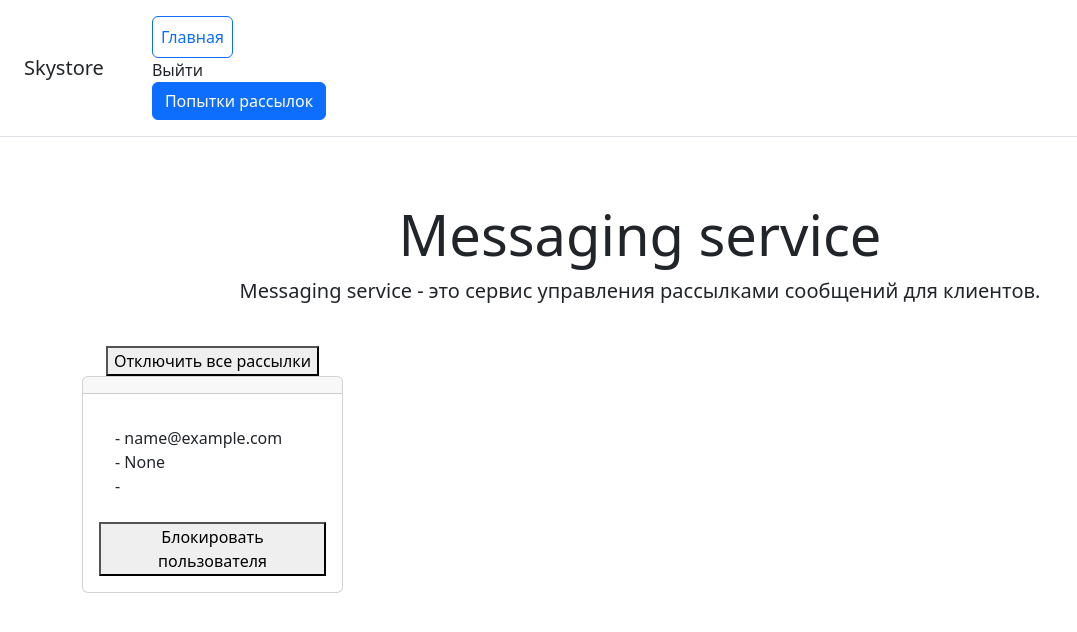
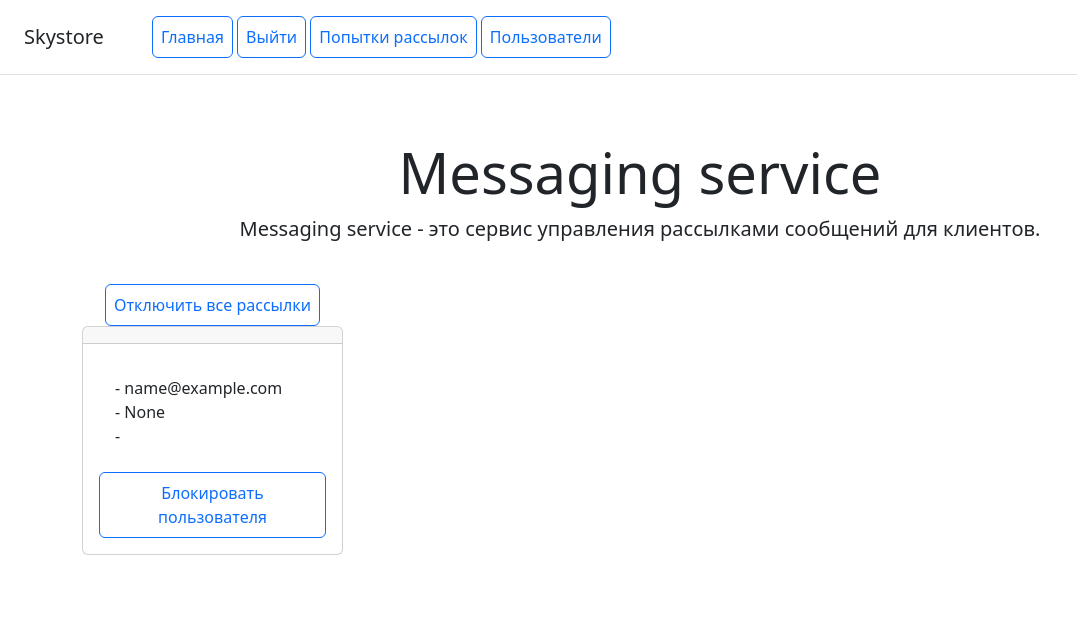
Before and after one commit to Aleks7775/Coursework-Mailing-list-management-service, a Django app: page /users/user/ in a window 1280 px wide. Shown: the top 632 px of the page, without its empty margins (0-1077 px from the left). Run offline with Django 5.2, Linux system fonts and the light colour scheme; the visitor is signed in with stand-in values (Sample User, id 1); data comes from the database, SQL or seed files in the repository.

Commit message:
add button correction

```diff
--- a/messagin_service/templates/messagin_service/includes/menu.html
+++ b/messagin_service/templates/messagin_service/includes/menu.html
@@ -5,10 +5,12 @@
         {% if user.is_authenticated %}
             <form method="post" action="{% url 'users:logout' %}" style="display: inline">
                 {% csrf_token %}
-                <button type="submit" class="btn btn-link nav-link">Выйти</button>
+                <button type="submit" class="p-2 btn btn-outline-primary" href="/">Выйти</button>
             </form>
-            <a class="btn btn-primary" href="{% url 'messagin_service:mailing_attempts' %}" role="button">Попытки рассылок</a>
-<!--        <a class="btn btn-primary" href="" role="button">Выйти</a>-->
+            <a class="p-2 btn btn-outline-primary" href="{% url 'messagin_service:mailing_attempts' %}" role="button">Попытки рассылок</a>
+            {% if perms.users.view_user %}
+            <a class="p-2 btn btn-outline-primary" href="{% url 'users:user_list' %}" role="button">Пользователи</a>
+            {% endif %}
         {% else %}
         <a class="btn btn-primary" href="{% url 'users:login' %}" role="button">Войти</a>
         <a class="btn btn-primary" href="{% url 'users:register' %}" role="button">Регистрация</a>
--- a/users/templates/users/user_list.html
+++ b/users/templates/users/user_list.html
@@ -5,7 +5,7 @@
         <div class="col-3">
             <form action="{% url 'users:deactivate_all_campaigns' %}" method="post">
     {% csrf_token %}
-    <button type="submit">Отключить все рассылки</button>
+    <button type="submit" class="p-2 btn btn-outline-primary">Отключить все рассылки</button>
 </form>
         {% for user in object_list %}
             <div class="card mb-3 box-shadow">
@@ -19,7 +19,7 @@
                         </ul>
                             <form action="{% url 'users:block_user' user.id %}" method="post">
                                 {% csrf_token %}
-                                <button type="submit">Блокировать пользователя</button>
+                                <button type="submit" class="p-2 btn btn-outline-primary">Блокировать пользователя</button>
                             </form>
                         </div>
                 </div>
```
Also changed, not shown: 1 other file.
